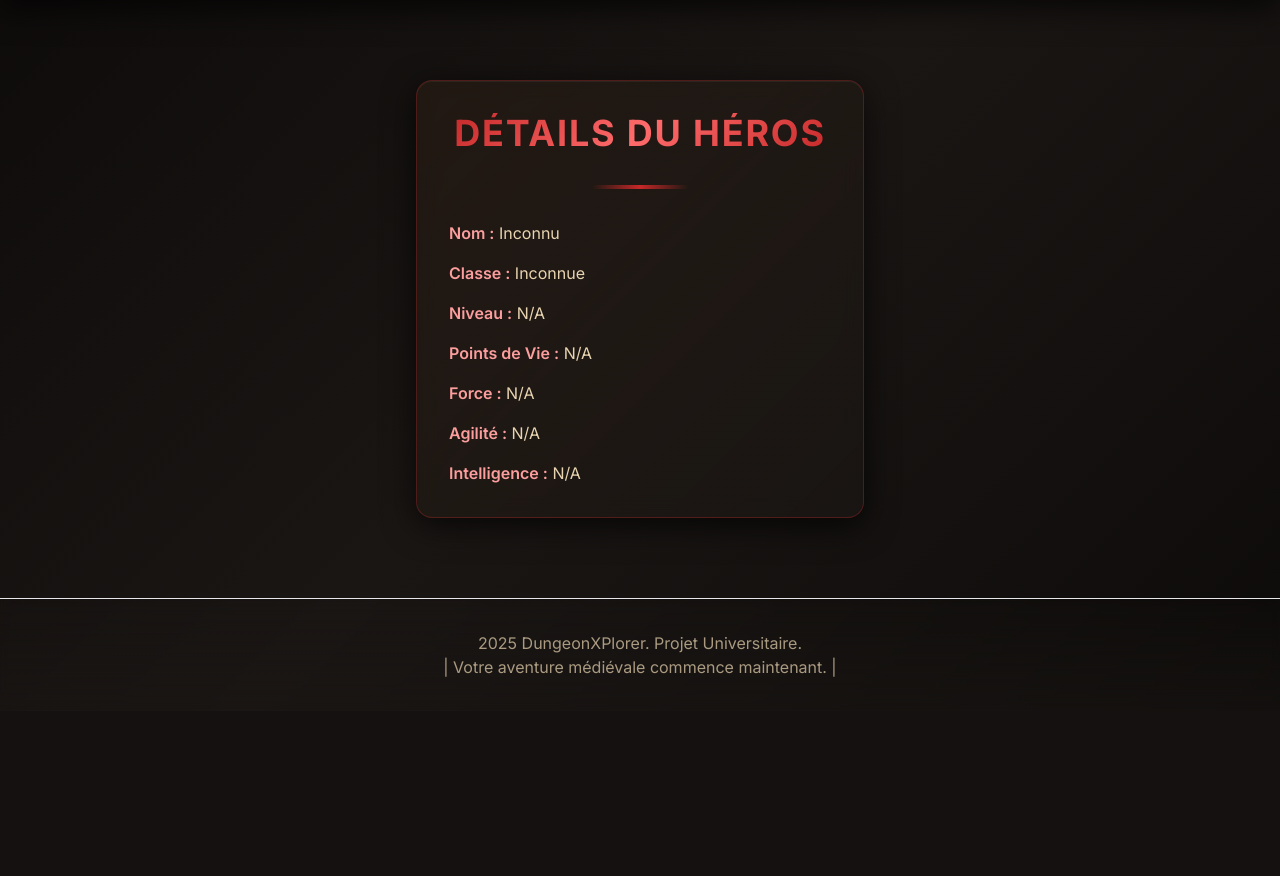
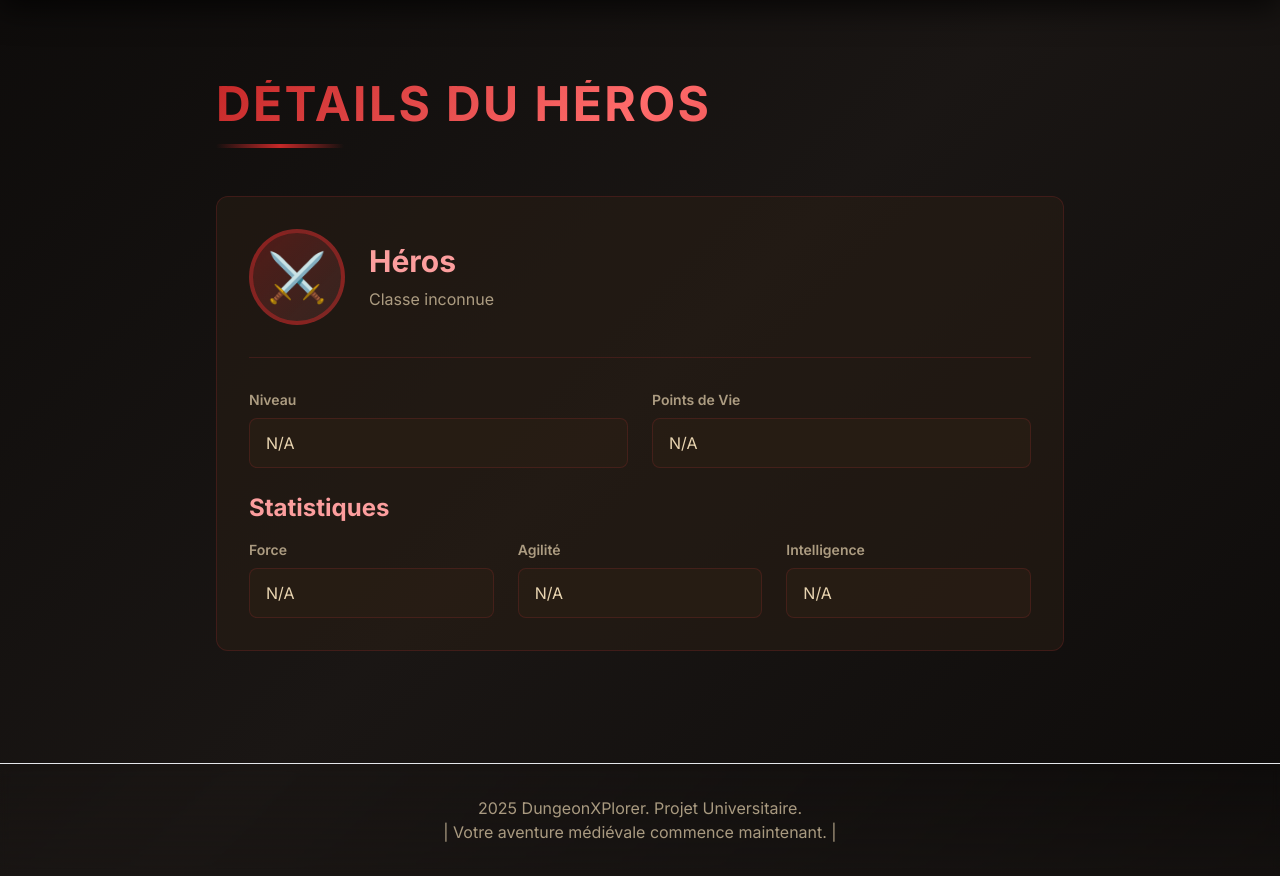
Before and after one commit to marchandvalentin/DungeonXplorer, a PHP site: template PHP/Views/viewHeroDetails.php in a window 1280 px wide. Shown: the part 89-965 px from the top of the page. Before the commit the page ends 766 px from the top, so only its background shows below. Run offline with PHP 8.4, Linux system fonts and the light colour scheme; the template is opened without the code that fills it, so the values that code supplies are empty; some libraries are stand-ins or nearby versions.

Commit message:
[FEAT] changed style

```diff
--- a/PHP/Views/viewHeroDetails.php
+++ b/PHP/Views/viewHeroDetails.php
@@ -5,30 +5,86 @@
     <meta name="viewport" content="width=device-width, initial-scale=1.0">
     <script src="https://cdn.tailwindcss.com"></script>
     <link href="https://fonts.googleapis.com/css2?family=Inter:wght@400;500;600;700;800&display=swap" rel="stylesheet">
-    <link rel="stylesheet" href="CSS/personaliseColors.css">
-
-    <title>DungeonXPlorer - Connexion</title>
+    <link rel="stylesheet" href="/CSS/personaliseColors.css">
+    <script src="/JS/script.js" defer></script>
+    <title>DungeonXPlorer - Détails du Héros</title>
 </head>
 <body class="text-medieval-cream" style="background: linear-gradient(135deg, #0d0b0a 0%, #1a1614 50%, #0d0b0a 100%);">
     <?php include 'PHP/header.php'; ?>
 
     <!-- Hero Details Section -->
-    <section class="max-w-7xl mx-auto px-6 py-20">
-        <div class="max-w-md mx-auto hero-card rounded-2xl p-8 border border-medieval-red/30 shadow-[0_8px_32px_rgba(0,0,0,0.7),inset_0_1px_0_rgba(255,255,255,0.05)] relative overflow-hidden" style="background: linear-gradient(135deg, rgba(42, 30, 20, 0.6), rgba(26, 22, 20, 0.8));">
-            <div class="text-center space-y-8">
-                <h1 class="gradient-red text-4xl font-bold tracking-wider uppercase">
-                    Détails du Héros
-                </h1>
-                <div class="w-24 h-1 mx-auto bg-gradient-to-r from-transparent via-medieval-red to-transparent"></div>
+    <section class="max-w-4xl mx-auto px-6 py-20">
+        <!-- Page Title -->
+        <div class="mb-12">
+            <h1 class="gradient-red text-5xl font-bold tracking-wider uppercase mb-4">
+                Détails du Héros
+            </h1>
+            <div class="w-32 h-1 bg-gradient-to-r from-transparent via-medieval-red to-transparent"></div>
+        </div>
 
-                <div class="text-left space-y-4">
-                    <p><span class="font-semibold text-medieval-lightred">Nom :</span> <?php echo htmlspecialchars($hero['name'] ?? 'Inconnu'); ?></p>
-                    <p><span class="font-semibold text-medieval-lightred">Classe :</span> <?php echo htmlspecialchars($hero['class'] ?? 'Inconnue'); ?></p>
-                    <p><span class="font-semibold text-medieval-lightred">Niveau :</span> <?php echo htmlspecialchars($hero['level'] ?? 'N/A'); ?></p>
-                    <p><span class="font-semibold text-medieval-lightred">Points de Vie :</span> <?php echo htmlspecialchars($hero['pv'] ?? 'N/A'); ?></p>
-                    <p><span class="font-semibold text-medieval-lightred">Force :</span> <?php echo htmlspecialchars($hero['strength'] ?? 'N/A'); ?></p>
-                    <p><span class="font-semibold text-medieval-lightred">Agilité :</span> <?php echo htmlspecialchars($hero['agility'] ?? 'N/A'); ?></p>
-                    <p><span class="font-semibold text-medieval-lightred">Intelligence :</span> <?php echo htmlspecialchars($hero['intelligence'] ?? 'N/A'); ?></p>
+        <!-- Hero Card -->
+        <div class="bg-[rgba(42,30,20,0.5)] border border-[rgba(139,40,40,0.3)] rounded-xl p-8 mb-8">
+            <!-- Hero Header -->
+            <div class="flex items-center mb-8 pb-8 border-b border-[rgba(139,40,40,0.3)]">
+                <div class="w-24 h-24 rounded-full bg-gradient-to-br from-medieval-red/30 to-medieval-lightred/10 border-4 border-medieval-red/50 flex items-center justify-center text-5xl">
+                    ⚔️
+                </div>
+                <div class="ml-6">
+                    <h2 class="text-3xl font-bold text-medieval-lightred mb-2">
+                        <?php echo htmlspecialchars($hero['name'] ?? 'Héros'); ?>
+                    </h2>
+                    <p class="text-medieval-cream/70"><?php echo htmlspecialchars($hero['class'] ?? 'Classe inconnue'); ?></p>
+                </div>
+            </div>
+
+            <!-- Hero Info -->
+            <div class="space-y-6">
+                <div class="grid md:grid-cols-2 gap-6">
+                    <!-- Level -->
+                    <div>
+                        <label class="text-medieval-cream/70 text-sm font-semibold mb-2 block">Niveau</label>
+                        <div class="bg-[rgba(42,30,20,0.7)] border border-[rgba(139,40,40,0.3)] rounded-lg px-4 py-3">
+                            <p class="text-medieval-cream"><?php echo htmlspecialchars($hero['level'] ?? 'N/A'); ?></p>
+                        </div>
+                    </div>
+
+                    <!-- Health Points -->
+                    <div>
+                        <label class="text-medieval-cream/70 text-sm font-semibold mb-2 block">Points de Vie</label>
+                        <div class="bg-[rgba(42,30,20,0.7)] border border-[rgba(139,40,40,0.3)] rounded-lg px-4 py-3">
+                            <p class="text-medieval-cream"><?php echo htmlspecialchars($hero['pv'] ?? 'N/A'); ?></p>
+                        </div>
+                    </div>
+                </div>
+
+                <!-- Stats Section -->
+                <div>
+                    <h3 class="text-2xl font-bold text-medieval-lightred mb-4">Statistiques</h3>
+                    <div class="grid md:grid-cols-3 gap-6">
+                        <!-- Strength -->
+                        <div>
+                            <label class="text-medieval-cream/70 text-sm font-semibold mb-2 block">Force</label>
+                            <div class="bg-[rgba(42,30,20,0.7)] border border-[rgba(139,40,40,0.3)] rounded-lg px-4 py-3">
+                                <p class="text-medieval-cream"><?php echo htmlspecialchars($hero['strength'] ?? 'N/A'); ?></p>
+                            </div>
+                        </div>
+
+                        <!-- Agility -->
+                        <div>
+                            <label class="text-medieval-cream/70 text-sm font-semibold mb-2 block">Agilité</label>
+                            <div class="bg-[rgba(42,30,20,0.7)] border border-[rgba(139,40,40,0.3)] rounded-lg px-4 py-3">
+                                <p class="text-medieval-cream"><?php echo htmlspecialchars($hero['agility'] ?? 'N/A'); ?></p>
+                            </div>
+                        </div>
+
+                        <!-- Intelligence -->
+                        <div>
+                            <label class="text-medieval-cream/70 text-sm font-semibold mb-2 block">Intelligence</label>
+                            <div class="bg-[rgba(42,30,20,0.7)] border border-[rgba(139,40,40,0.3)] rounded-lg px-4 py-3">
+                                <p class="text-medieval-cream"><?php echo htmlspecialchars($hero['intelligence'] ?? 'N/A'); ?></p>
+                            </div>
+                        </div>
+                    </div>
                 </div>
             </div>
         </div>
```
